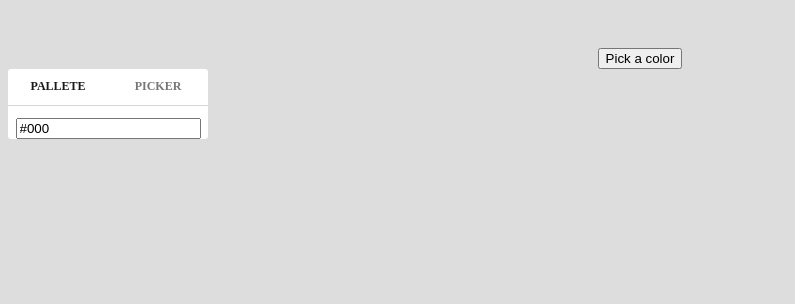
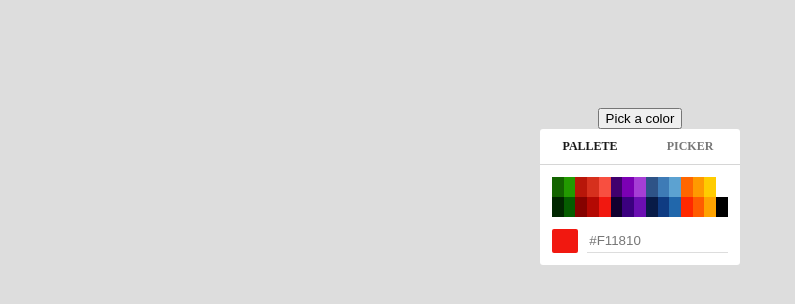
Before and after one commit to pdgago/ColorPickerUI, a website: page demo/index.html in a window 1280 px wide. Both pictures are taken after a click on the button "Pick a color". Shown: the whole page, without its empty margins (0-795 px from the left). Drawn offline with nearby package versions, Linux system fonts and the light colour scheme.

Commit message:
positionate

```diff
--- a/demo/color-picker-ui.css
+++ b/demo/color-picker-ui.css
@@ -8,6 +8,10 @@ body {
   border-radius: 3px;
   z-index: 50;
   /*height: 100px;*/
+}
+
+.color-picker-ui-dropdown * {
+  box-sizing: border-box;
 }
 
 .cp-top {
@@ -38,5 +42,46 @@ body {
 }
 
 .cp-content {
-  margin-top: 12px;
+  padding: 12px;
+  width: 100%;
+  display: table;
 }
+
+.cp-footer {
+  height: 36px;
+  padding: 0 12px 12px;
+}
+
+.cp-footer input {
+  width: 80%;
+  border: none;
+  border-bottom: 1px solid #ddd;
+  margin-left: 5%;
+  display: inline-block;
+  color: #777;
+  height: 100%;
+}
+
+.cp-footer input:focus{
+  outline: 0;
+}
+
+.cp-selected-color {
+  width: 15%;
+  height: 100%;
+  float: left;
+  display: inline-block;
+  border-radius: 2px;
+}
+
+.cp-pallete-color {
+  display: inline-block;
+  height: 20px;
+  width: 6.666%;
+  float: left;
+  cursor: pointer;
+}
+
+.cp-pallete-color:hover {
+  border: 1px solid white;
+}
--- a/demo/color-picker-ui.js
+++ b/demo/color-picker-ui.js
@@ -39,23 +39,27 @@
 
 var templates = {};
 
-templates["templates/dropdown-template.html"] = "<div class=\"color-picker-ui-dropdown\" style=\"width: {{=width}}px;\">\n" +
+templates["templates/dropdown-template.html"] = "<div class=\"color-picker-ui-dropdown\" style=\"width: {{= width }}px;\">\n" +
    "  <!-- Nav -->\n" +
    "  <ul class=\"cp-top\">\n" +
-   "    <li class=\"cp-top-btn cp-pallete-btn cp-top-btn-active\">{{=texts[lang].pallete}}</li>\n" +
-   "    <li class=\"cp-top-btn cp-picker-btn\">{{=texts[lang].picker}}</li>\n" +
+   "    <li class=\"cp-top-btn cp-top-btn-active\" data-name=\"pallete\">{{= texts[lang].pallete }}</li>\n" +
+   "    <li class=\"cp-top-btn\" data-name=\"picker\">{{= texts[lang].picker }}</li>\n" +
    "  </ul>\n" +
    "\n" +
    "  <!-- Content -->\n" +
    "  <div class=\"cp-content\">\n" +
-   "    <div class=\"cp-pallete\"></div>\n" +
-   "    <div class=\"cp-color-picker\"></div>\n" +
+   "    <div class=\"cp-pallete\">\n" +
+   "      {{ for (var i = 0; i < pallete.length; i++) { }}\n" +
+   "        <span class=\"cp-pallete-color\" data-hex=\"{{= pallete[i] }}\" style=\"background-color: {{= pallete[i] }};\"></span>\n" +
+   "      {{ } }}\n" +
+   "    </div>\n" +
+   "    <div class=\"cp-picker\" style=\"display: none;\">Picker</div>\n" +
    "  </div>\n" +
    "\n" +
    "  <!-- Footer -->\n" +
    "  <div class=\"cp-footer\">\n" +
-   "    <div class=\"cp-selected-color\" style=\"background: {{=selectedColor}};\"></div>\n" +
-   "    <input class=\"text\" type=\"text\" value=\"{{=selectedColor}}\">\n" +
+   "    <div class=\"cp-selected-color\" style=\"background: {{= selectedColor }};\"></div>\n" +
+   "    <input class=\"text\" type=\"text\" value=\"{{= selectedColor }}\">\n" +
    "  </div>\n" +
    "</div>";
 
@@ -66,8 +70,7 @@ templates["templates/dropdown-template.html"] = "<div class=\"color-picker-ui-dr
  *        pallete: {Array} Override default pallete color
  */
 function ColorPickerUi(options) {
-  this.options = $.extend(true, this.defaults, options);
-  // todo => check given target have already a colorpicker
+  this.options = $.extend(true, {}, this.defaults, options);
   this._render();
 }
 
@@ -79,11 +82,13 @@ ColorPickerUi.prototype.template = templates['templates/dropdown-template.html']
 
 /**
  * Render the dropdown.
+ * This will render both tabs, pallete and the picker.
+ * Then both will be toggled for display.
  */
 ColorPickerUi.prototype._render = function() {
-  var html = tmpl(this.template, this.options);
-  this.$el = $('body').append(html);
-  this._positionate(this.options.target, this.options.verticalPosition);
+  this.$el = $(tmpl(this.template, this.options));
+  this.$el.appendTo(this.options.container);
+  this._positionate(this.options.trigger, this.options.verticalPosition);
   this._setEvents('on');
 };
 
@@ -101,27 +106,86 @@ ColorPickerUi.prototype.remove = function() {
 ColorPickerUi.prototype._setEvents = function(action) {
   var self = this;
 
-  this.$el.find('.cp-pallete-btn')[action]('click', function(e) {
-    console.log('click pallete');
+  this.$el.find('.cp-top-btn')[action]('click', function(event) {
+    self._onClickTab.apply(self, [event]);
   });
 
-  this.$el.find('.cp-picker-btn')[action]('click', function(e) {
-    console.log('click color picker');
+  this.$el.find('.cp-pallete-color')[action]('click', function(event) {
+    self._onClickPalleteColor.apply(self, [event]);
   });
-
 };
 
 /**
- * Place the dropdow near the given target.
+ * Place the dropdown near the given trigger.
+ * This function will be call if the trigger has been supplied.
  *
- * @param {HTML element} target
+ * @param {HTML element} trigger
  * @param {String}       verticalPosition
  */
-ColorPickerUi.prototype._positionate = function(target, verticalPosition) {
-  var $target = $(target);
-  var position = $target.offset();
-  var width = $target.outerWidth();
-  var height = $target.outerHeight();
+ColorPickerUi.prototype._positionate = function(trigger, verticalPosition) {
+  if (!trigger) {return;}
+  var $trigger = $(trigger);
+  var position = $trigger.offset();
+  var btnWidth = $trigger.outerWidth();
+  var btnHeight = $trigger.outerHeight();
+  var x = position.left - this.options.width/2 + btnWidth/2;
+  var y, yBeforeAnimation;
+
+  if (this.options.verticalPosition === 'top') {
+    // Top
+    y = position.top - this.$el.height();
+    yBeforeAnimation = y + 5;
+  } else {
+    // Bottom
+    y = position.top + btnHeight;
+    yBeforeAnimation = y - 5;
+  }
+
+  this.$el.css({'top': yBeforeAnimation, opacity: 0.5})
+    .animate({top: y, opacity: 1}, 80, 'linear');
+
+  this.$el.css('left', x);
+};
+
+/**
+ * Triggered when the user clicks on a tab.
+ * Change tab active classnames and toggle the content.
+ *
+ * @param  {Objet} event
+ */
+ColorPickerUi.prototype._onClickTab = function(event) {
+  var $currentTarget = $(event.currentTarget);
+  var className = 'cp-top-btn-active';
+  var tabName = $currentTarget.data('name');
+  // Set active className
+  $currentTarget.addClass(className);
+  $currentTarget.siblings().removeClass(className);
+  // Toggle tab
+  this.$el.find('.cp-' + tabName).show().siblings().hide();
+};
+
+/**
+ * Triggered when the user clicks on a pallete color.
+ *
+ * @param  {Object} event
+ */
+ColorPickerUi.prototype._onClickPalleteColor = function(event) {
+  var $currentTarget = $(event.currentTarget);
+  var hexColor = $currentTarget.data('hex');
+  this._selectColor(hexColor);
+};
+
+/**
+ * Set the supplied color as the current selected color.
+ *
+ * @param  {String} hexColor
+ */
+ColorPickerUi.prototype._selectColor = function(hexColor) {
+  this.options.selectedColor = hexColor;
+  this.$el.find('.cp-selected-color').css('background', hexColor);
+  this.$el.find('.cp-footer input').val(hexColor);
+  this.options.onPick.apply(this, [hexColor]);
+  this.remove();
 };
 
 ColorPickerUi.prototype.defaults = {
@@ -135,6 +199,7 @@ ColorPickerUi.prototype.defaults = {
     '#11002F','#3B007F','#6B0FB2','#081B47','#0F3B82','#2167AB',
     '#FF2900','#FF5C00','#FFA300','#000000'
   ],
+  container: 'body',
   selectedColor: '#000',
   width: 200,
   lang: 'en',
@@ -148,6 +213,7 @@ ColorPickerUi.prototype.defaults = {
       picker: 'selector'
     }
   },
+  onPick: function(hexColor) {},
   verticalPosition: 'top'
 };
 
--- a/demo/index.html
+++ b/demo/index.html
@@ -5,7 +5,7 @@
     text-align: center;
   }
   button {
-    margin-top: 40px;
+    margin-top: 100px;
   }
 </style>
 <body>
@@ -16,12 +16,21 @@
 <script>
 
 $(function() {
+  var color = '#F11810';
+
   $('#pickerBtn').on('click', function(e) {
     var colorPicker = new ColorPickerUi({
-      target: e.currentTarget,
-      lang: 'en'
+      // if its going to be opened with a button
+      trigger: e.currentTarget,
+      verticalPosition: 'bottom',
+      //
+      selectedColor: color,
+      lang: 'en',
+      onPick: function(hexColor) {
+        color = hexColor;
+        console.log(hexColor);
+      }
     });
-    console.log(colorPicker);
   });
 });
 
--- a/src/color-picker-ui.css
+++ b/src/color-picker-ui.css
@@ -8,6 +8,10 @@ body {
   border-radius: 3px;
   z-index: 50;
   /*height: 100px;*/
+}
+
+.color-picker-ui-dropdown * {
+  box-sizing: border-box;
 }
 
 .cp-top {
@@ -38,5 +42,46 @@ body {
 }
 
 .cp-content {
-  padding: 12px 0;
+  padding: 12px;
+  width: 100%;
+  display: table;
 }
+
+.cp-footer {
+  height: 36px;
+  padding: 0 12px 12px;
+}
+
+.cp-footer input {
+  width: 80%;
+  border: none;
+  border-bottom: 1px solid #ddd;
+  margin-left: 5%;
+  display: inline-block;
+  color: #777;
+  height: 100%;
+}
+
+.cp-footer input:focus{
+  outline: 0;
+}
+
+.cp-selected-color {
+  width: 15%;
+  height: 100%;
+  float: left;
+  display: inline-block;
+  border-radius: 2px;
+}
+
+.cp-pallete-color {
+  display: inline-block;
+  height: 20px;
+  width: 6.666%;
+  float: left;
+  cursor: pointer;
+}
+
+.cp-pallete-color:hover {
+  border: 1px solid white;
+}
```
Also changed, not shown: src/color-picker-ui.js (+79 -17 lines), src/templates/dropdown-template.html (+11 -7 lines), dist/color-picker-ui.js, dist/color-picker-ui.min.js.
